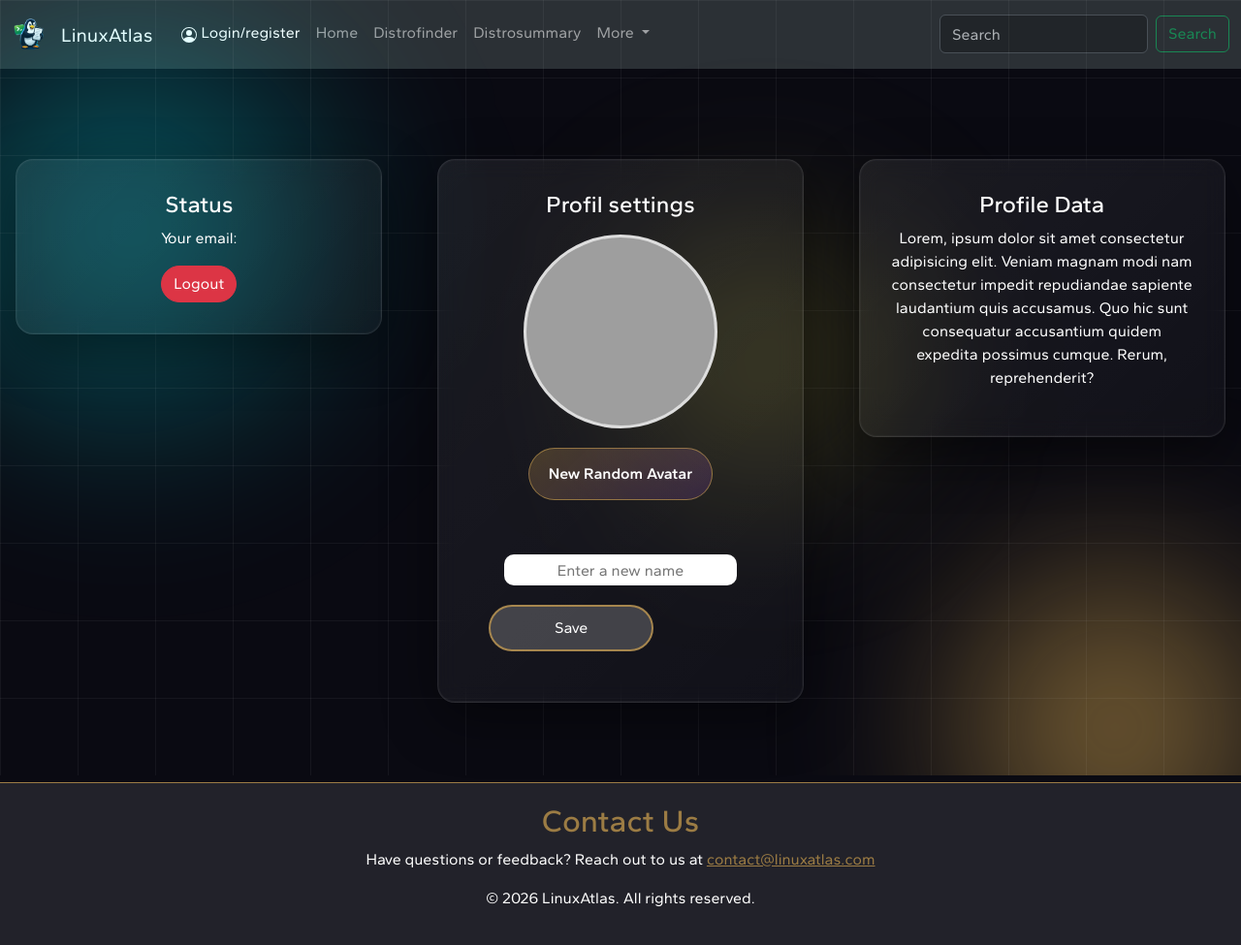
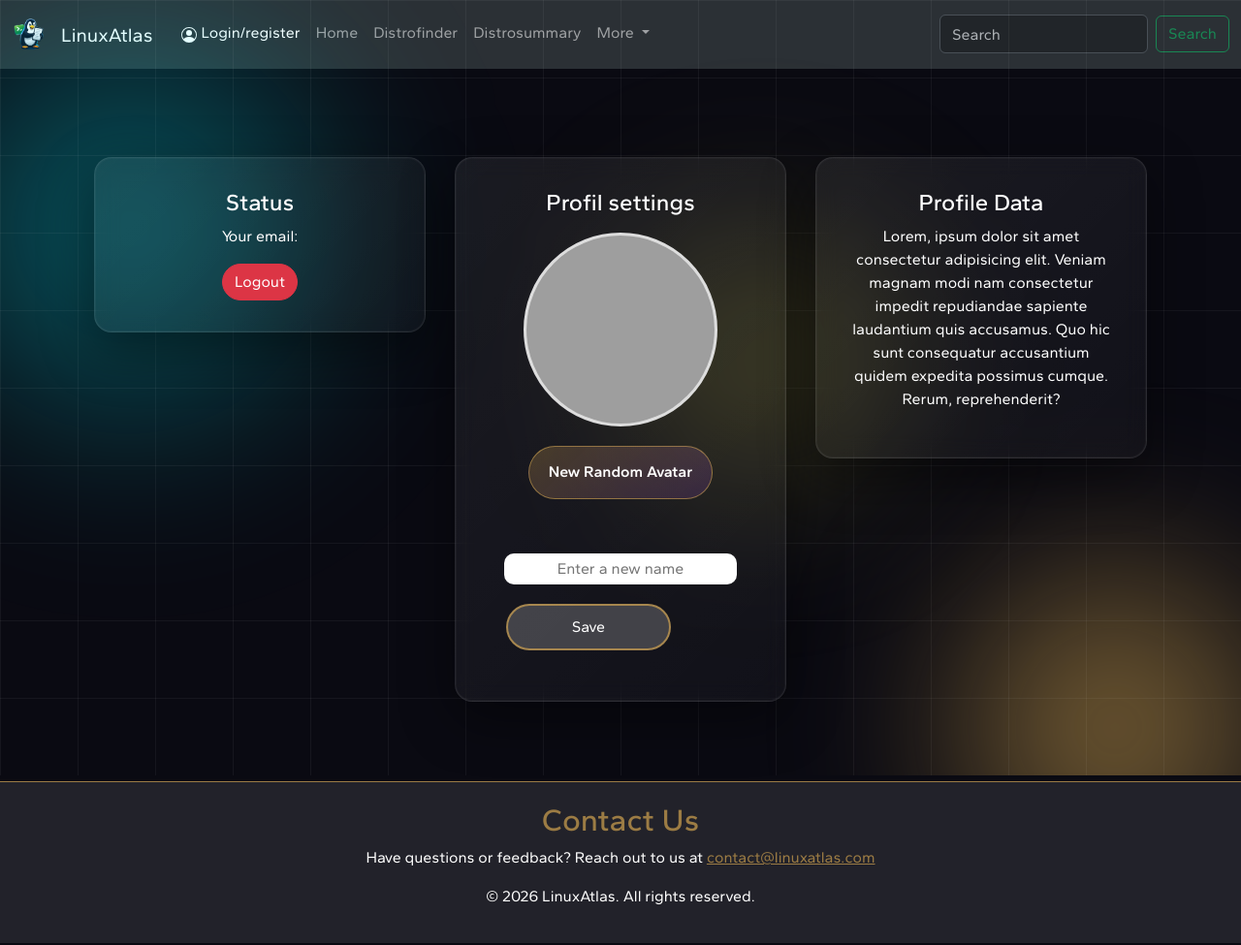
Before and after one commit to penzesdavid/linuxweb, a website with bundled scripts: page profile_page.html in a window 1280 px wide. Shown: the whole page at 97% size. Built offline with nearby package versions, Linux system fonts and the light colour scheme; no server answers; grey boxes are pictures that could not be loaded; a web font is replaced by a local one.

Commit message:
Update profile_page.html

```diff
--- a/profile_page.html
+++ b/profile_page.html
@@ -92,7 +92,8 @@
         <!-- Grid Overlay -->
         <div class="grid-overlay"></div>
 
-        <div class="row">
+        <div class="container">
+            <div class="row gx-0">
                 <div class="col-md-4">
                     <div id="profilestatus">
                         <h4>Status</h4>
@@ -128,6 +129,7 @@
                     </div>
                 </div>
             </div>
+        </div>
 
 
 
```
Lines whose indentation alone changed are shown as unchanged.
